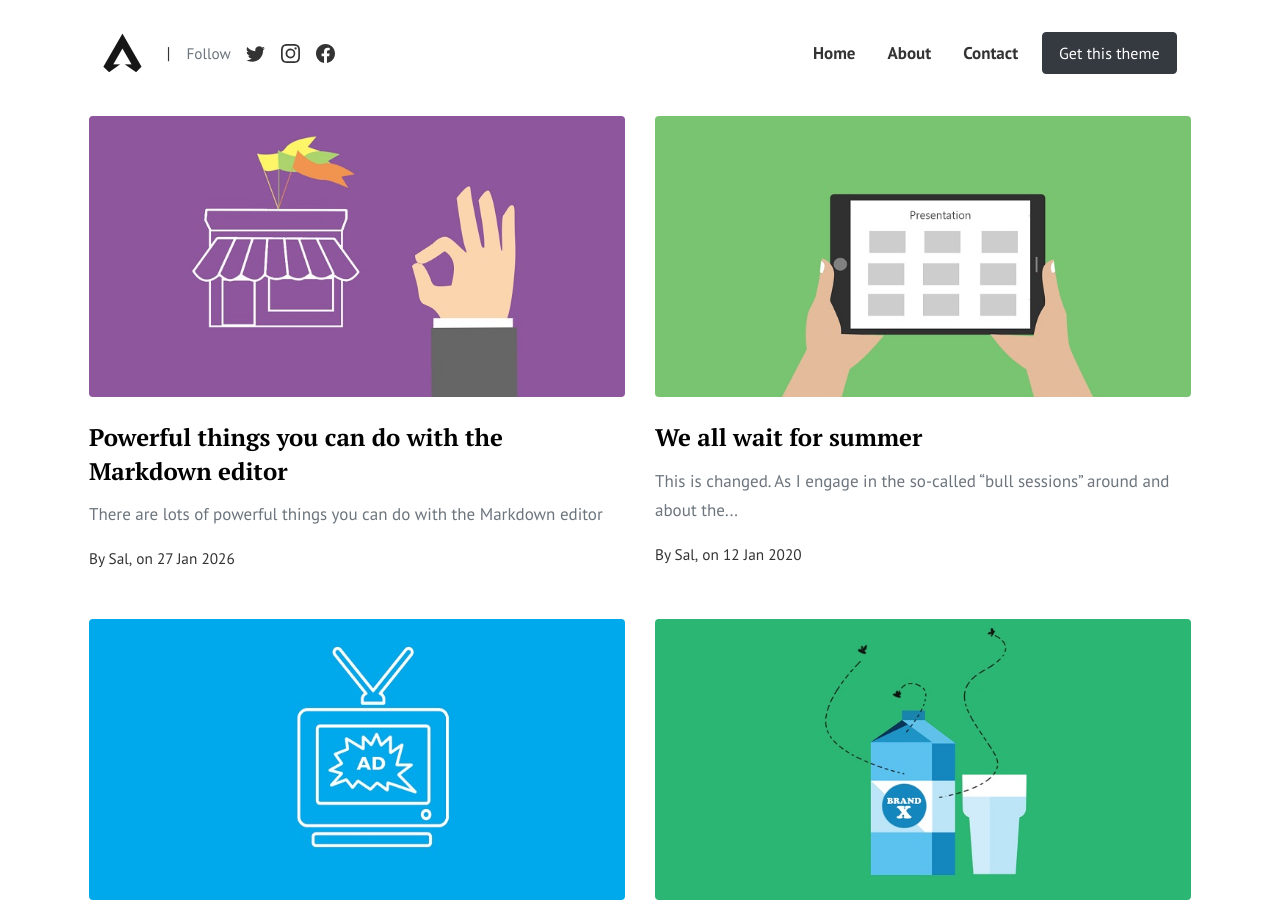
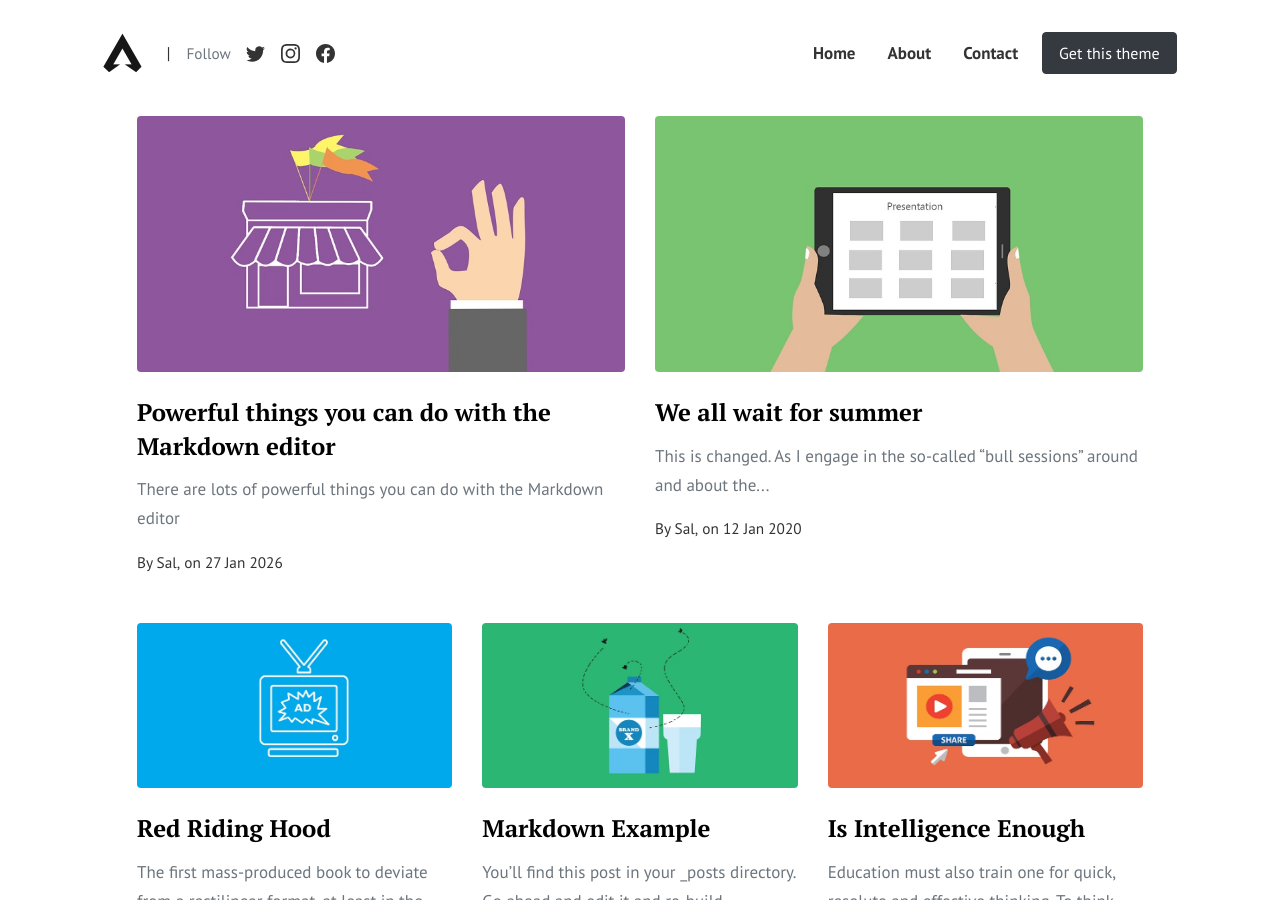
Before and after one commit to kouroshmoini/moini.org, a Jekyll site: the page built from index.html, in a window 1280 px wide and 900 px high. Built offline with Jekyll 4.4.1, drawn with Linux system fonts in a browser that asks for light colours; the list of posts is cut into pages by our own code.

Commit message:
Refactor HTML structure for home page layout

```diff
--- a/index.html
+++ b/index.html
@@ -3,28 +3,32 @@ title: Home
 layout: default
 ---
 
-<!-- Home: clean layout, no sidebar, no ads/newsletter
+<!-- HOME PAGE
 ================================================== -->
 
-<!-- Top: 2 big posts -->
-<section class="row">
+<div class="container-fluid px-3 px-md-4 px-lg-5">
+
+  <!-- Top row: 2 large posts -->
+  <section class="row mb-4">
     {% for post in paginator.posts limit:2 %}
-    <div class="col-12 col-lg-6 mb-5">
+      <div class="col-12 col-lg-6 mb-4">
         {% include postbox.html %}
       </div>
     {% endfor %}
   </section>
 
-<!-- Rest of posts -->
+  <!-- Remaining posts -->
   <section class="row">
     {% for post in paginator.posts offset:2 %}
-    <div class="col-12 col-md-6 mb-5">
+      <div class="col-12 col-md-6 col-lg-4 mb-4">
         {% include postbox.html %}
       </div>
     {% endfor %}
+  </section>
 
   <!-- Pagination -->
-  <div class="col-12">
+  <section class="row">
+    <div class="col-12 text-center mt-4">
       <div class="bottompagination">
         <span class="navigation" role="navigation">
           {% include pagination.html %}
@@ -32,3 +36,5 @@ layout: default
       </div>
     </div>
   </section>
+
+</div>
```
Lines whose indentation alone changed are shown as unchanged.
